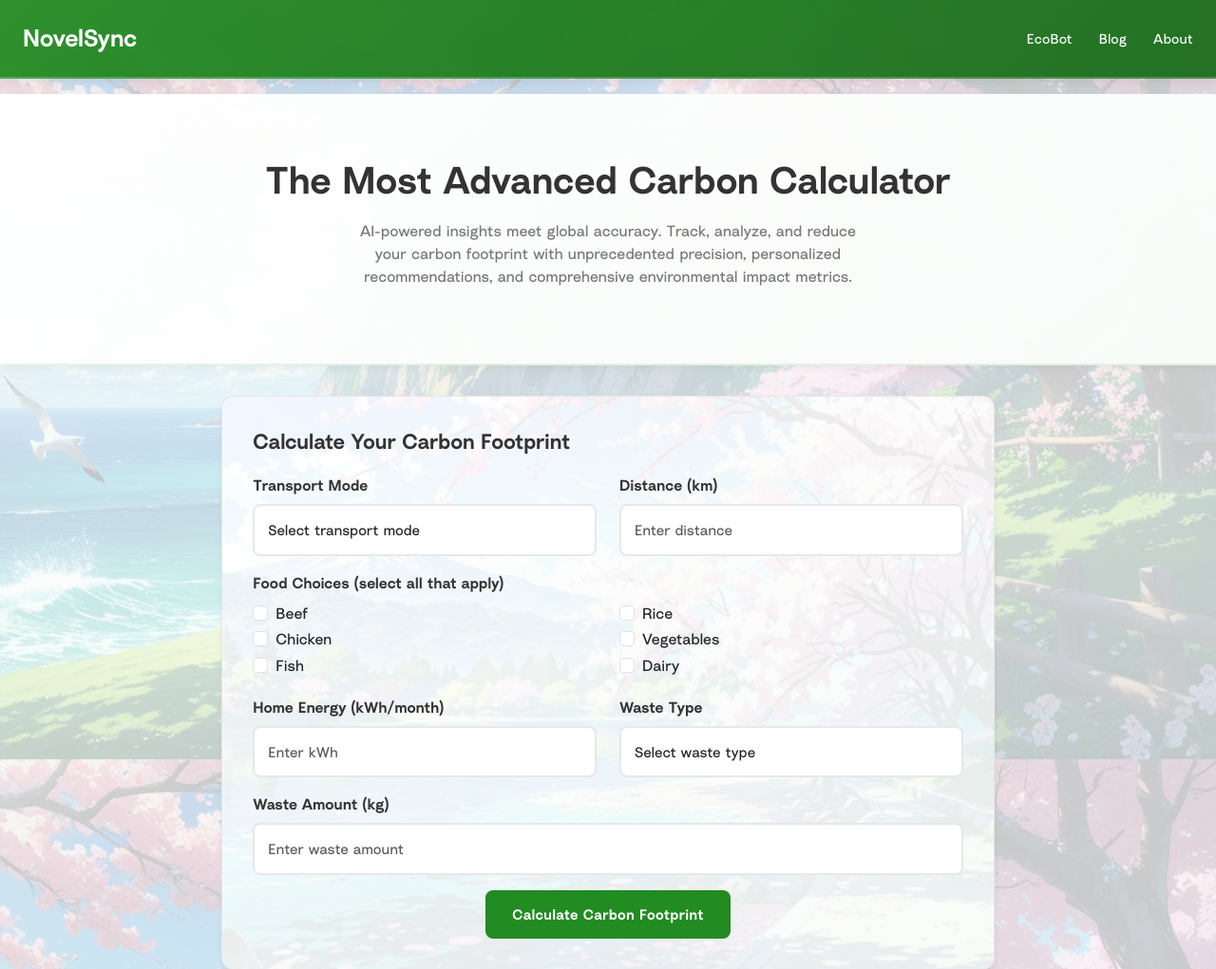
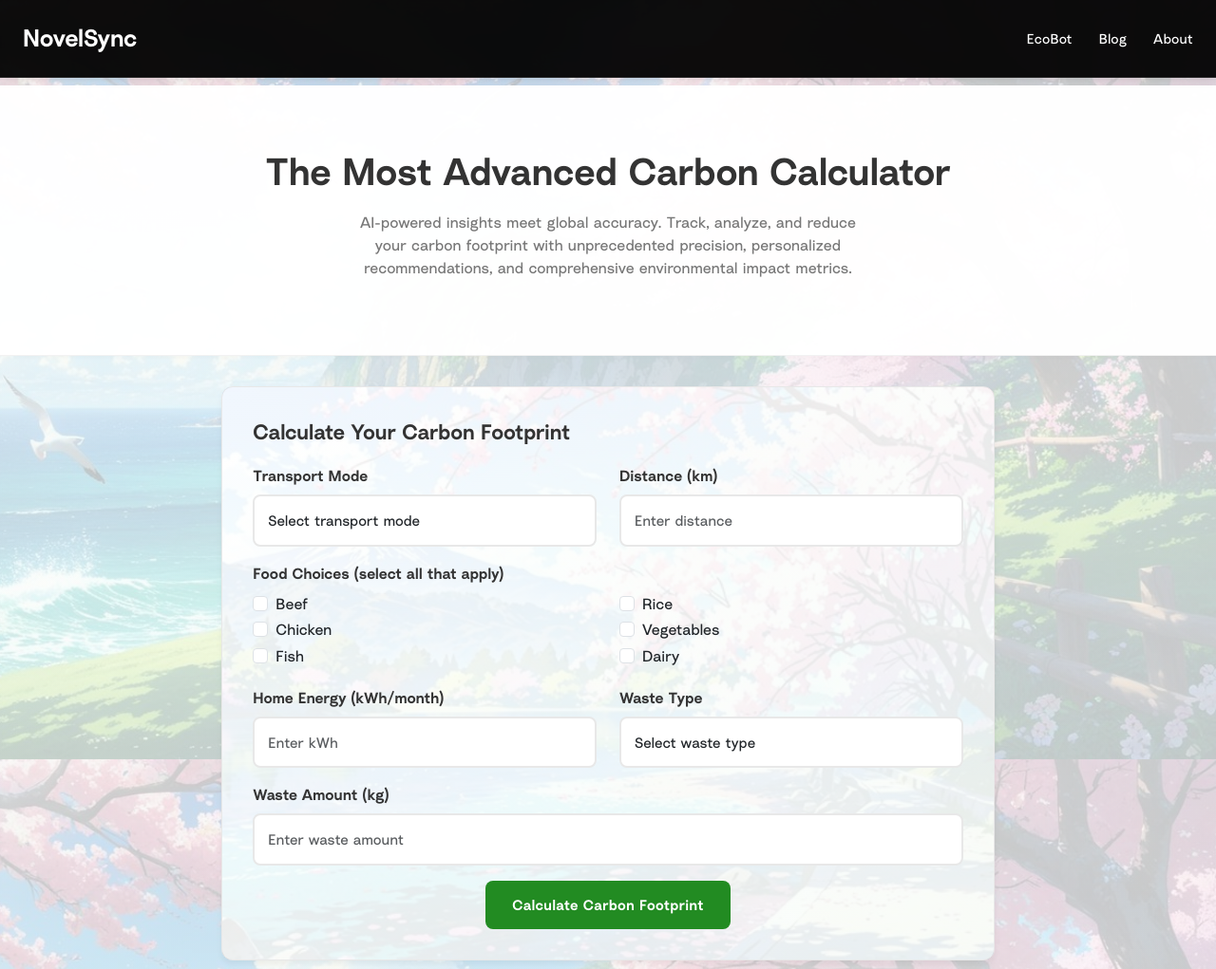
Before and after one commit to tanayvasishtha/NovelSync, a Flask app: page / in a window 1280 px wide. Shown: the top 1021 px of the page at 95% size. Run offline with Flask 3, Linux system fonts and the light colour scheme; some libraries are stand-ins or nearby versions.

Commit message:
Fixed header design to minimalistic dark header with light hero section

```diff
--- a/templates/index.html
+++ b/templates/index.html
@@ -147,14 +147,14 @@
 
         /* Header & Navigation */
         .header {
-            background: linear-gradient(135deg, rgba(34, 139, 34, 0.95) 0%, rgba(26, 107, 26, 0.95) 100%);
-            border-bottom: 2px solid rgba(255, 255, 255, 0.2);
+            background: rgba(0, 0, 0, 0.95);
+            border-bottom: 1px solid rgba(255, 255, 255, 0.1);
             padding: 1.25rem 0;
             position: sticky;
             top: 0;
             z-index: 1000;
             backdrop-filter: blur(15px);
-            box-shadow: 0 2px 15px rgba(0, 0, 0, 0.1);
+            box-shadow: 0 2px 10px rgba(0, 0, 0, 0.1);
         }
 
         .header-content {
@@ -202,10 +202,10 @@
         .hero {
             text-align: center;
             padding: 4rem 0 3rem;
-            background: linear-gradient(135deg, rgba(255, 255, 255, 0.98) 0%, rgba(248, 252, 249, 0.98) 100%);
-            border-bottom: 2px solid rgba(34, 139, 34, 0.1);
-            margin-top: 1rem;
-            box-shadow: 0 2px 10px rgba(0, 0, 0, 0.05);
+            background: rgba(255, 255, 255, 0.98);
+            border-bottom: 1px solid rgba(0, 0, 0, 0.05);
+            margin-top: 0.5rem;
+            box-shadow: 0 1px 5px rgba(0, 0, 0, 0.03);
         }
 
 
```
